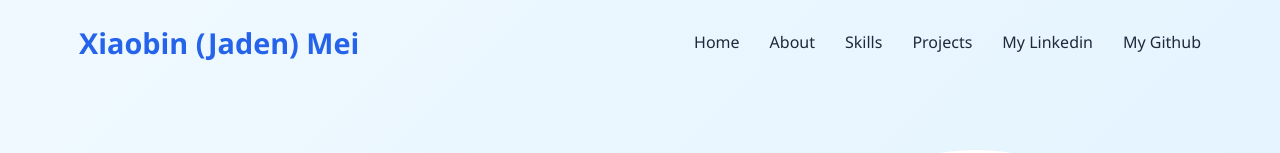
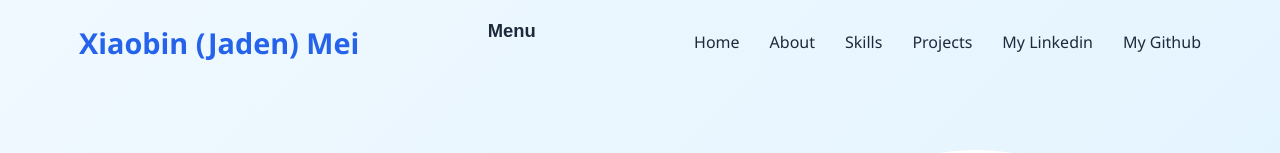
Before and after one commit to Jadeni77/XiaobinMei, a React (Vite) app: page / in a window 1280 px wide. Shown: the top 153 px of the page. Built offline with nearby package versions, Linux system fonts and the light colour scheme.

Commit message:
ok done ig

```diff
--- a/src/components/NavBar.jsx
+++ b/src/components/NavBar.jsx
@@ -29,7 +29,7 @@ function NavBar() {
           <button
           className={`navbar-toggle ${isOpen ? 'open' : ''}`}
           onClick={() => setIsOpen(!isOpen)}
-        ><strong> </strong>
+        ><strong>Menu</strong>
           <span></span>
           <span></span>
           <span></span>
```
